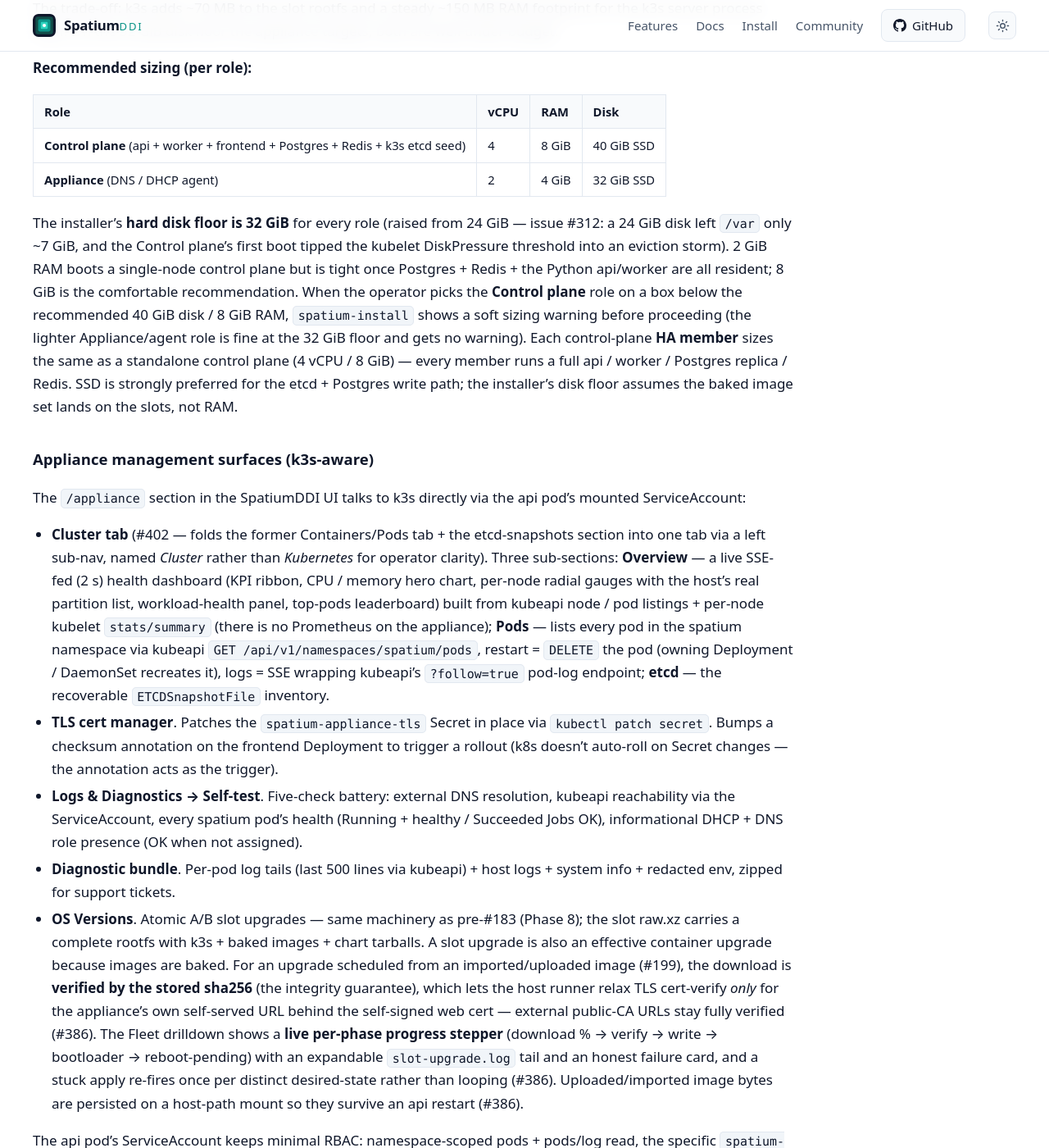
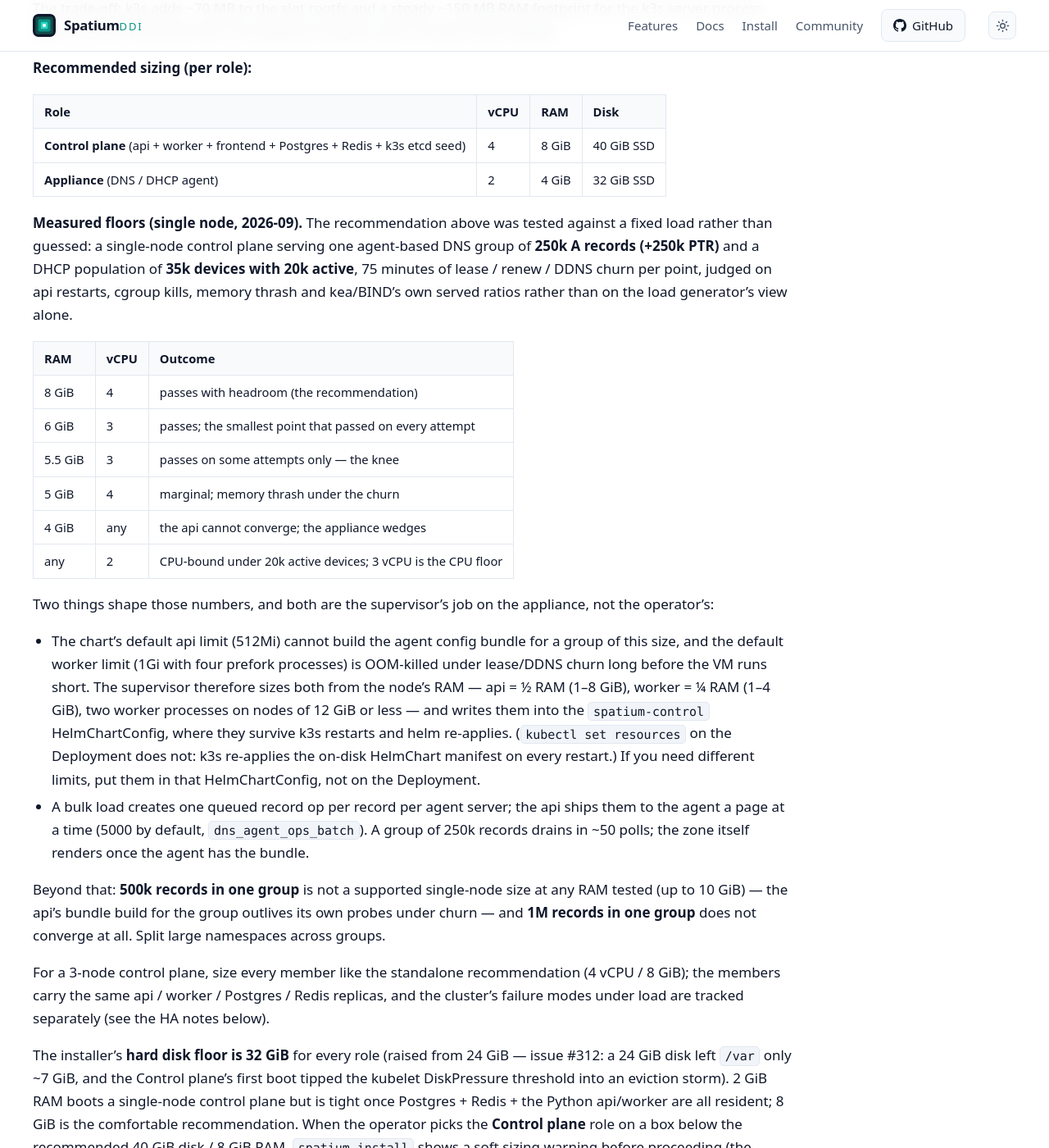
Before and after one commit to spatiumddi/spatiumddi, a Jekyll site: the page built from docs/deployment/APPLIANCE.md, in a window 1280 px wide and 1400 px high, scrolled down 3679 px. Shown: the whole window at 82% size. Built offline with Jekyll 4.4.1, drawn with Linux system fonts in a browser that asks for light colours; our own code applies the rules of GitHub Pages for plain Markdown files.

Commit message:
docs(appliance): measured control-plane sizing floors and what shapes them
The recommended 4 vCPU / 8 GiB control plane was measured against a fixed
load (one agent-based group of 250k A + 250k PTR records, 35k devices with
20k active, 75 minutes of lease/renew/DDNS churn per point) by the appliance
sizing campaign (2026-09): the floor table, the 3 vCPU CPU floor, the
500k/1M-per-group limits, and the two mechanisms behind the numbers — the
supervisor's RAM-sized api/worker limits in the spatium-control
HelmChartConfig (where an operator's own limits must go, since k3s
re-applies the on-disk HelmChart manifest on every restart) and the paged
record-op queue.

Co-Authored-By: Claude Fable 5.1 <noreply@anthropic.com>

```diff
--- a/docs/deployment/APPLIANCE.md
+++ b/docs/deployment/APPLIANCE.md
@@ -62,6 +62,52 @@ The trade-off: k3s adds ~70 MB to the slot rootfs and a steady ~150 MB RAM footp
 |---|---|---|---|
 | **Control plane** (api + worker + frontend + Postgres + Redis + k3s etcd seed) | 4 | 8 GiB | 40 GiB SSD |
 | **Appliance** (DNS / DHCP agent) | 2 | 4 GiB | 32 GiB SSD |
+
+**Measured floors (single node, 2026-09).** The recommendation above was
+tested against a fixed load rather than guessed: a single-node control
+plane serving one agent-based DNS group of **250k A records (+250k PTR)**
+and a DHCP population of **35k devices with 20k active**, 75 minutes of
+lease / renew / DDNS churn per point, judged on api restarts, cgroup kills,
+memory thrash and kea/BIND's own served ratios rather than on the load
+generator's view alone.
+
+| RAM | vCPU | Outcome |
+|---|---|---|
+| 8 GiB | 4 | passes with headroom (the recommendation) |
+| 6 GiB | 3 | passes; the smallest point that passed on every attempt |
+| 5.5 GiB | 3 | passes on some attempts only — the knee |
+| 5 GiB | 4 | marginal; memory thrash under the churn |
+| 4 GiB | any | the api cannot converge; the appliance wedges |
+| any | 2 | CPU-bound under 20k active devices; 3 vCPU is the CPU floor |
+
+Two things shape those numbers, and both are the supervisor's job on the
+appliance, not the operator's:
+
+- The chart's default api limit (512Mi) cannot build the agent config
+  bundle for a group of this size, and the default worker limit (1Gi with
+  four prefork processes) is OOM-killed under lease/DDNS churn long before
+  the VM runs short. The supervisor therefore sizes both from the node's
+  RAM — api = ½ RAM (1–8 GiB), worker = ¼ RAM (1–4 GiB), two worker
+  processes on nodes of 12 GiB or less — and writes them into the
+  `spatium-control` HelmChartConfig, where they survive k3s restarts and
+  helm re-applies. (`kubectl set resources` on the Deployment does not:
+  k3s re-applies the on-disk HelmChart manifest on every restart.) If you
+  need different limits, put them in that HelmChartConfig, not on the
+  Deployment.
+- A bulk load creates one queued record op per record per agent server;
+  the api ships them to the agent a page at a time (5000 by default,
+  `dns_agent_ops_batch`). A group of 250k records drains in ~50 polls; the
+  zone itself renders once the agent has the bundle.
+
+Beyond that: **500k records in one group** is not a supported single-node
+size at any RAM tested (up to 10 GiB) — the api's bundle build for the
+group outlives its own probes under churn — and **1M records in one group**
+does not converge at all. Split large namespaces across groups.
+
+For a 3-node control plane, size every member like the standalone
+recommendation (4 vCPU / 8 GiB); the members carry the same api / worker /
+Postgres / Redis replicas, and the cluster's failure modes under load are
+tracked separately (see the HA notes below).
 
 The installer's **hard disk floor is 32 GiB** for every role (raised from 24 GiB — issue #312: a 24 GiB disk left `/var` only ~7 GiB, and the Control plane's first boot tipped the kubelet DiskPressure threshold into an eviction storm). 2 GiB RAM boots a single-node control plane but is tight once Postgres + Redis + the Python api/worker are all resident; 8 GiB is the comfortable recommendation. When the operator picks the **Control plane** role on a box below the recommended 40 GiB disk / 8 GiB RAM, `spatium-install` shows a soft sizing warning before proceeding (the lighter Appliance/agent role is fine at the 32 GiB floor and gets no warning). Each control-plane **HA member** sizes the same as a standalone control plane (4 vCPU / 8 GiB) — every member runs a full api / worker / Postgres replica / Redis. SSD is strongly preferred for the etcd + Postgres write path; the installer's disk floor assumes the baked image set lands on the slots, not RAM.
 
```
